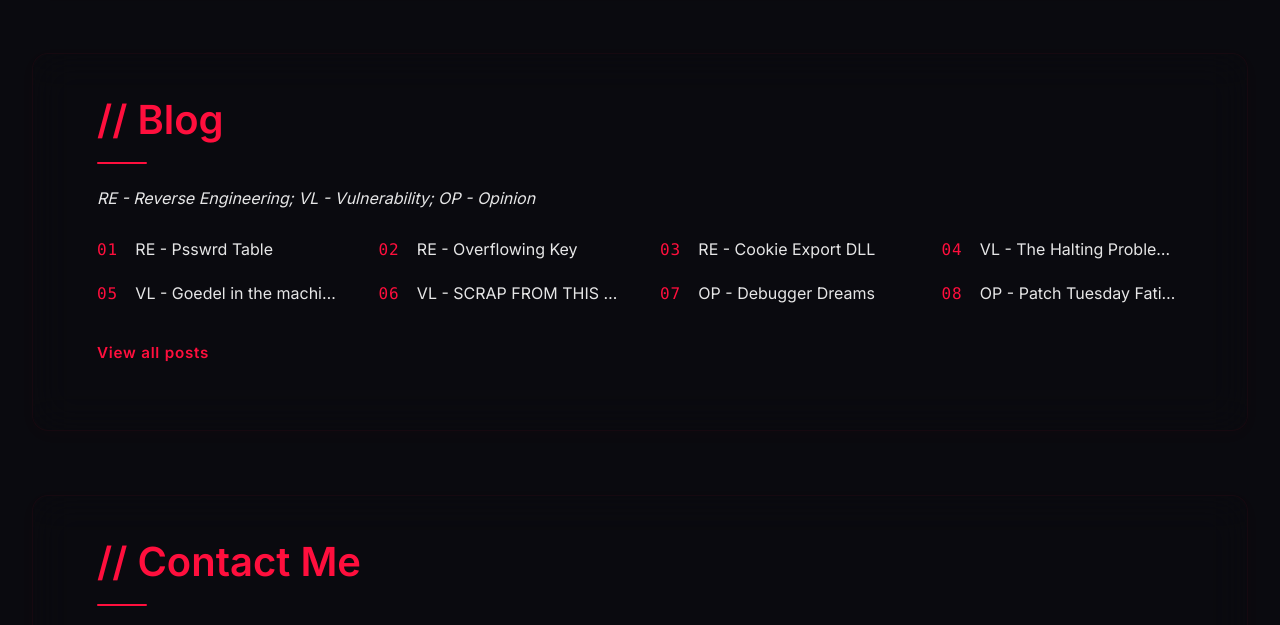
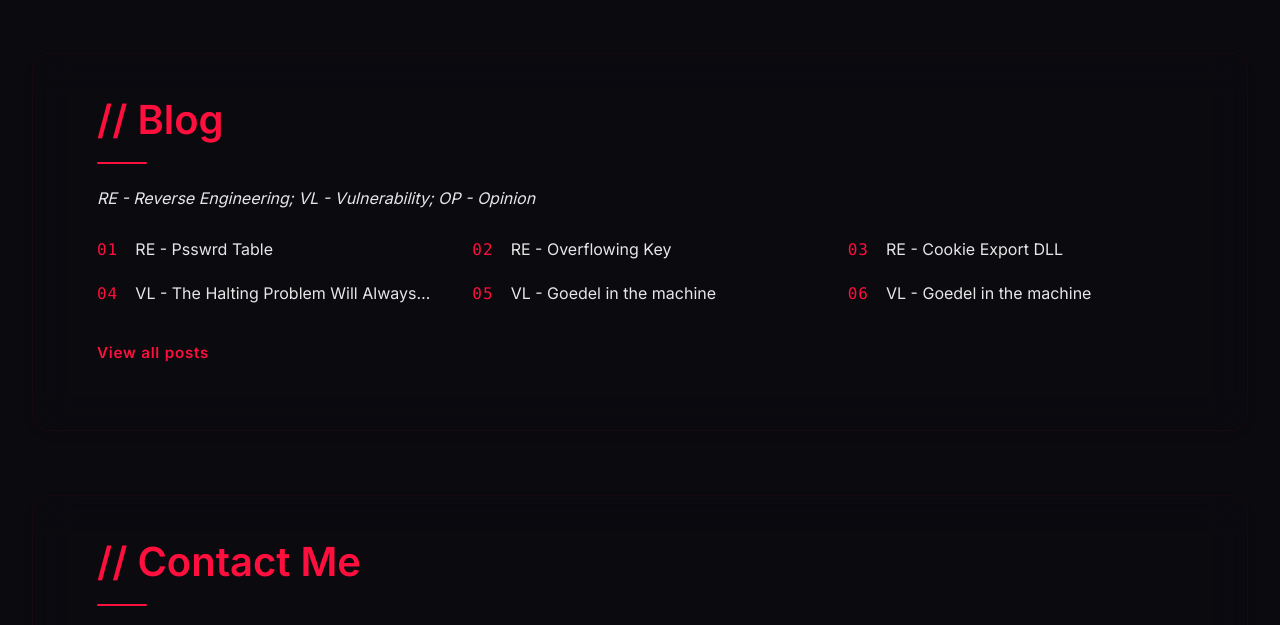
Before and after one commit to L-Lukke/l-lukke.github.io, a plain HTML site: page index.html in a window 1280 px wide. Shown: the part 1523-2148 px from the top of the page. Drawn offline with Linux system fonts and the light colour scheme; files whose address does not match are found by name.

Commit message:
complete revamp

```diff
--- a/assets/blog.js
+++ b/assets/blog.js
@@ -27,7 +27,7 @@ function renderList(posts, olEl) {
     .join('');
 }
 
-async function mountLatest(selector = '#latest-posts', count = 8) {
+async function mountLatest(selector = '#latest-posts', count = 6) {
   const el = document.querySelector(selector);
   if (!el) return;
   const posts = await loadPosts(count);
@@ -42,6 +42,6 @@ async function mountAll(selector = '#all-posts') {
 }
 
 document.addEventListener('DOMContentLoaded', () => {
-  if (document.querySelector('#latest-posts')) mountLatest('#latest-posts', 8);
+  if (document.querySelector('#latest-posts')) mountLatest('#latest-posts', 6);
   if (document.querySelector('#all-posts')) mountAll('#all-posts');
 });
--- a/assets/main.js
+++ b/assets/main.js
@@ -1,6 +1,5 @@
 
 document.addEventListener('DOMContentLoaded', () => {
-    // Smooth scroll for navigation links
     document.querySelectorAll('a[href^="#"]').forEach(anchor => {
         anchor.addEventListener('click', function (e) {
             const target = document.querySelector(this.getAttribute('href'));
@@ -9,7 +8,6 @@ document.addEventListener('DOMContentLoaded', () => {
             target.scrollIntoView({ behavior: 'smooth' });
         });
     });
-    // Intersection Observer for scroll-reveal
     const observer = new IntersectionObserver((entries) => {
         entries.forEach(entry => {
             if (entry.isIntersecting) {
@@ -19,7 +17,6 @@ document.addEventListener('DOMContentLoaded', () => {
         });
     }, { threshold: 0.1 });
     document.querySelectorAll('.cyber-section').forEach(section => observer.observe(section));
-    // Custom Crosshair Cursor
     const cursor = document.querySelector('.custom-cursor');
     const enableCustomCursor = window.matchMedia && window.matchMedia('(hover:hover)').matches;
     if (enableCustomCursor && cursor) {
@@ -27,15 +24,12 @@ document.addEventListener('DOMContentLoaded', () => {
             cursor.style.left = `${e.clientX}px`;
             cursor.style.top = `${e.clientY}px`;
         });
-        // Swap to triangle on interactive hover
         const interactiveSel = 'a, button, .nav-link, .contact-link';
-
         document.addEventListener('pointermove', (e) => {
         const overInteractive = e.target.closest(interactiveSel);
         cursor.classList.toggle('triangle-cursor', !!overInteractive);
         });
     } else {
-        // Fallback: show normal cursor
         if (cursor) cursor.style.display = 'none';
         document.body.style.cursor = 'auto';
     }
--- a/assets/styles.css
+++ b/assets/styles.css
@@ -27,10 +27,8 @@ body {
     overflow-x: hidden;
     padding-top: 80px;
     cursor: none;
-    /* custom cursor default */
 }
 
-/* Custom Crosshair Cursor */
 .custom-cursor {
     position: fixed;
     top: 0;
@@ -181,7 +179,7 @@ button:focus-visible {
 .post-list {
     counter-reset: post;
     display: grid;
-    grid-template-columns: repeat(4, minmax(220px, 1fr));
+    grid-template-columns: repeat(3, minmax(220px, 1fr));
     gap: 1.1rem 2.5rem;
     list-style: none;
     margin: 0;
@@ -240,7 +238,7 @@ button:focus-visible {
 
 @media (max-width: 1024px) {
     .post-list {
-        grid-template-columns: repeat(3, minmax(200px, 1fr));
+        grid-template-columns: repeat(2, minmax(200px, 1fr));
     }
 }
 
--- a/blog/posts.json
+++ b/blog/posts.json
@@ -1,7 +1,7 @@
 [
   {
     "slug": "psswrd-table",
-    "title": "RE — Psswrd Table",
+    "title": "Psswrd Table",
     "tag": "RE",
     "date": "2025-07-18",
     "url": "/blog/psswrd-table/",
@@ -9,7 +9,7 @@
   },
   {
     "slug": "overflowing-key",
-    "title": "RE — Overflowing Key",
+    "title": "Overflowing Key",
     "tag": "RE",
     "date": "2025-06-02",
     "url": "/blog/overflowing-key/",
@@ -17,7 +17,7 @@
   },
   {
     "slug": "cookie-export-dll",
-    "title": "RE — Cookie Export DLL",
+    "title": "Cookie Export DLL",
     "tag": "RE",
     "date": "2025-05-10",
     "url": "/blog/cookie-export-dll/",
@@ -33,50 +33,34 @@
   },
   {
     "slug": "Goedel in the machine",
-    "title": "VL — Goedel in the machine",
+    "title": "Goedel in the machine",
     "tag": "VL",
     "date": "2025-03-22",
     "url": "/blog/ghost-packets/",
     "description": "Analyzing malformed UDP traffic that evades IDS signatures."
   },
   {
-    "slug": "SCRAP FROM THIS BELOW",
-    "title": "VL — SCRAP FROM THIS BELOW",
+    "slug": "Goedel in the machine",
+    "title": "Goedel in the machine",
     "tag": "VL",
-    "date": "2025-02-14",
-    "url": "/blog/sandbox-escape-2025/",
-    "description": "From limited shell to host compromise using overlooked IPC channels."
+    "date": "2025-03-22",
+    "url": "/blog/ghost-packets/",
+    "description": "Analyzing malformed UDP traffic that evades IDS signatures."
   },
   {
-    "slug": "debugger-dreams",
-    "title": "OP — Debugger Dreams",
-    "tag": "OP",
-    "date": "2025-01-08",
-    "url": "/blog/debugger-dreams/",
-    "description": "Why low-level debugging will always have a place in security research."
+    "slug": "Goedel in the machine",
+    "title": "Goedel in the machine",
+    "tag": "VL",
+    "date": "2025-03-22",
+    "url": "/blog/ghost-packets/",
+    "description": "Analyzing malformed UDP traffic that evades IDS signatures."
   },
   {
-    "slug": "patch-tuesday-fatigue",
-    "title": "OP — Patch Tuesday Fatigue",
-    "tag": "OP",
-    "date": "2024-12-10",
-    "url": "/blog/patch-tuesday-fatigue/",
-    "description": "Reflections on the overwhelming pace of modern vulnerability patch cycles."
-  },
-  {
-    "slug": "reverse-bios-mysteries",
-    "title": "RE — Reverse BIOS Mysteries",
-    "tag": "RE",
-    "date": "2024-11-03",
-    "url": "/blog/reverse-bios-mysteries/",
-    "description": "Extracting and analyzing firmware images from obscure embedded boards."
-  },
-  {
-    "slug": "malware-c2-traffic-analysis",
-    "title": "RE — Malware C2 Traffic Analysis",
-    "tag": "RE",
-    "date": "2024-10-05",
-    "url": "/blog/malware-c2-traffic-analysis/",
-    "description": "Dissecting encrypted command-and-control protocols over HTTP/2."
+    "slug": "Goedel in the machine",
+    "title": "Goedel in the machine",
+    "tag": "VL",
+    "date": "2025-03-22",
+    "url": "/blog/ghost-packets/",
+    "description": "Analyzing malformed UDP traffic that evades IDS signatures."
   }
 ]
--- a/index.html
+++ b/index.html
@@ -10,7 +10,7 @@
     <!-- SEO & Social -->
     <meta name="description"
         content="Lucas Lopes — Malware Analysis, Penetration Testing, and Digital Forensics. CS undergrad @ PUC Minas." />
-    <meta property="og:title" content="Lucas Lopes — Security Portfolio" />
+    <meta property="og:title" content="Lucas Lopes - Security Portfolio" />
     <meta property="og:description" content="Malware Analysis • PenTesting • DFIR" />
     <meta property="og:type" content="website" />
     <meta property="og:image" content="og-image.png" />
```
